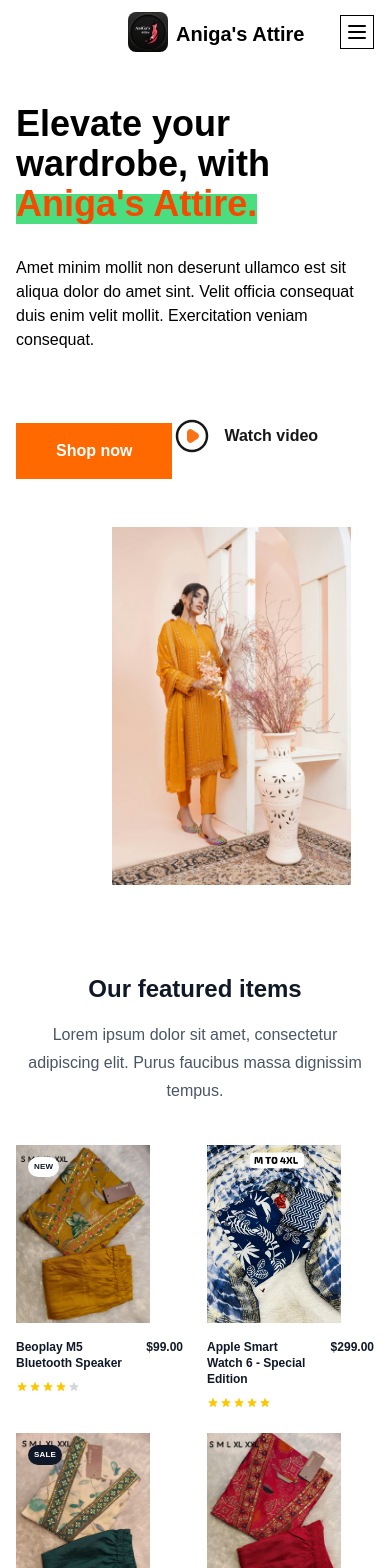
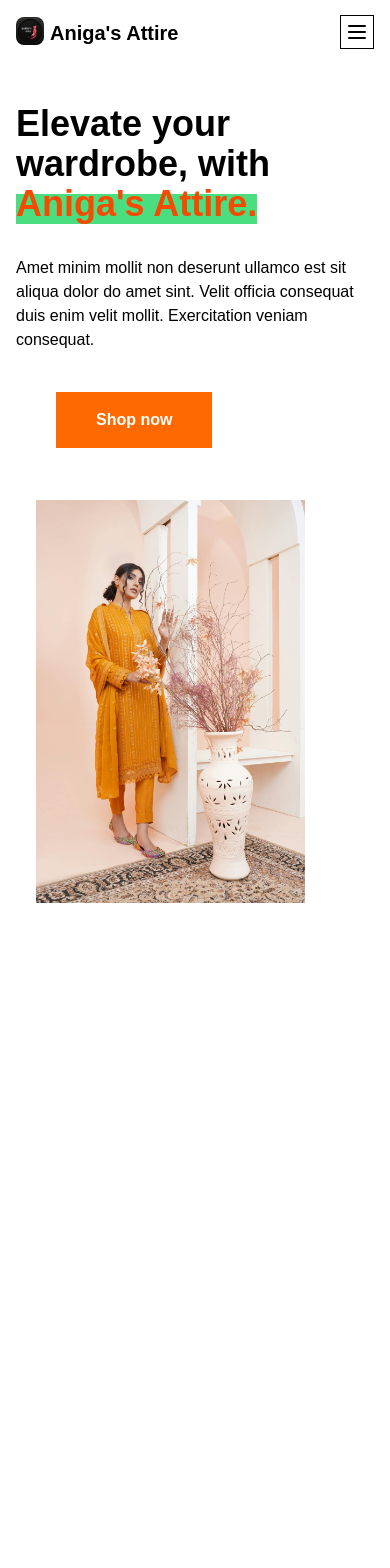
Before and after one commit to KavinT06/anigas-attire, a Next.js app: page / in a window 390 px wide. Shown: the top 1568 px of the page. After the commit the page ends 943 px from the top, so only its background shows below. Built offline with nearby package versions, Linux system fonts and the light colour scheme.

Commit message:
Home page responsive added

```diff
--- a/src/app/components/Hero.jsx
+++ b/src/app/components/Hero.jsx
@@ -12,9 +12,9 @@ export default function Hero() {
                         <div className="flex items-center justify-between h-16 lg:h-20">
                             <div className="flex-shrink-0 inline-flex">
                                 <a href="#" title="" className="flex">
-                                    <Image className="w-auto h-10 ml-28 rounded-lg" src={logo} alt="" />
+                                    <Image className="w-auto h-7 xl:h-10 xl:ml-28 rounded-lg" src={logo} alt="" />
                                 </a>
-                                <p className='text-xl font-bold text-black ml-2 mt-2'>Aniga's Attire</p>
+                                <p className='text-xl ml-1.5 mt-0.5 font-bold text-black'>Aniga's Attire</p>
                             </div>
 
                             <button type="button" className="inline-flex p-1 text-black transition-all duration-200 border border-black lg:hidden focus:bg-gray-100 hover:bg-gray-100">
@@ -48,10 +48,10 @@ export default function Hero() {
                     </div>
                 </header>
 
-                <section className="py-10 sm:py-16 lg:py-24">
+                <section className="py-10 sm:py-16 xl:py-24">
                     <div className="px-4 mx-auto max-w-7xl sm:px-6 lg:px-8">
-                        <div className="grid items-center grid-cols-1 gap-12 lg:grid-cols-2">
-                            <div>
+                        <div className="grid items-center grid-cols-1 gap-8 md:grid-cols-2 md:gap-12 lg:gap-16">
+                            <div className='md:ml-2'>
                                 <h1 className="text-4xl font-bold text-black sm:text-6xl lg:text-7xl">
                                     Elevate your wardrobe, with
                                     <div className="relative inline-flex">
@@ -63,20 +63,20 @@ export default function Hero() {
                                 <p className="mt-8 text-base text-black sm:text-xl">Amet minim mollit non deserunt ullamco est sit aliqua dolor do amet sint. Velit officia consequat duis enim velit mollit. Exercitation veniam consequat.</p>
 
                                 <div className="mt-10 sm:flex sm:items-center sm:space-x-8">
-                                    <a href="#" title="" className="inline-flex items-center justify-center px-10 py-4 text-base font-semibold text-white transition-all duration-200 bg-orange-500 hover:bg-orange-600 focus:bg-orange-600" role="button"> Shop now </a>
+                                    <a href="#" title="" className="ml-10 xl:ml-0 inline-flex items-center justify-center px-10 py-4 text-base font-semibold text-white transition-all duration-200 bg-orange-500 hover:bg-orange-600 focus:bg-orange-600" role="button"> Shop now </a>
 
-                                    <a href="#" title="" className="inline-flex items-center mt-6 text-base font-semibold transition-all duration-200 sm:mt-0 hover:opacity-80">
+                                    {/* <a href="#" title="" className="inline-flex items-center mt-6 text-base font-semibold transition-all duration-200 sm:mt-0 hover:opacity-80">
                                         <svg className="w-10 h-10 mr-3" xmlns="http://www.w3.org/2000/svg" fill="none" viewBox="0 0 24 24" stroke="currentColor">
                                             <path fill="#F97316" stroke="#F97316" strokeLinecap="round" strokeLinejoin="round" strokeWidth="2" d="M14.752 11.168l-3.197-2.132A1 1 0 0010 9.87v4.263a1 1 0 001.555.832l3.197-2.132a1 1 0 000-1.664z" />
                                             <path strokeLinecap="round" strokeLinejoin="round" strokeWidth="1.5" d="M21 12a9 9 0 11-18 0 9 9 0 0118 0z" />
                                         </svg>
                                         Watch video
-                                    </a>
+                                    </a> */}
                                 </div>
                             </div>
 
                             <div>
-                                <Image className="w-4/6 ml-24" src={heroimg} alt="" />
+                                <Image className="w-3/4 md:w-3/4 xl:w-4/6 ml-5 mt-5 xl:mt-0 xl:ml-24" src={heroimg} alt="" />
                             </div>
                         </div>
                     </div>
--- a/src/app/page.jsx
+++ b/src/app/page.jsx
@@ -7,7 +7,7 @@ export default function Home() {
   return (
     <>
     <Hero />
-    <Products />
+    {/* <Products /> */}
     </>
   );
 }
```
